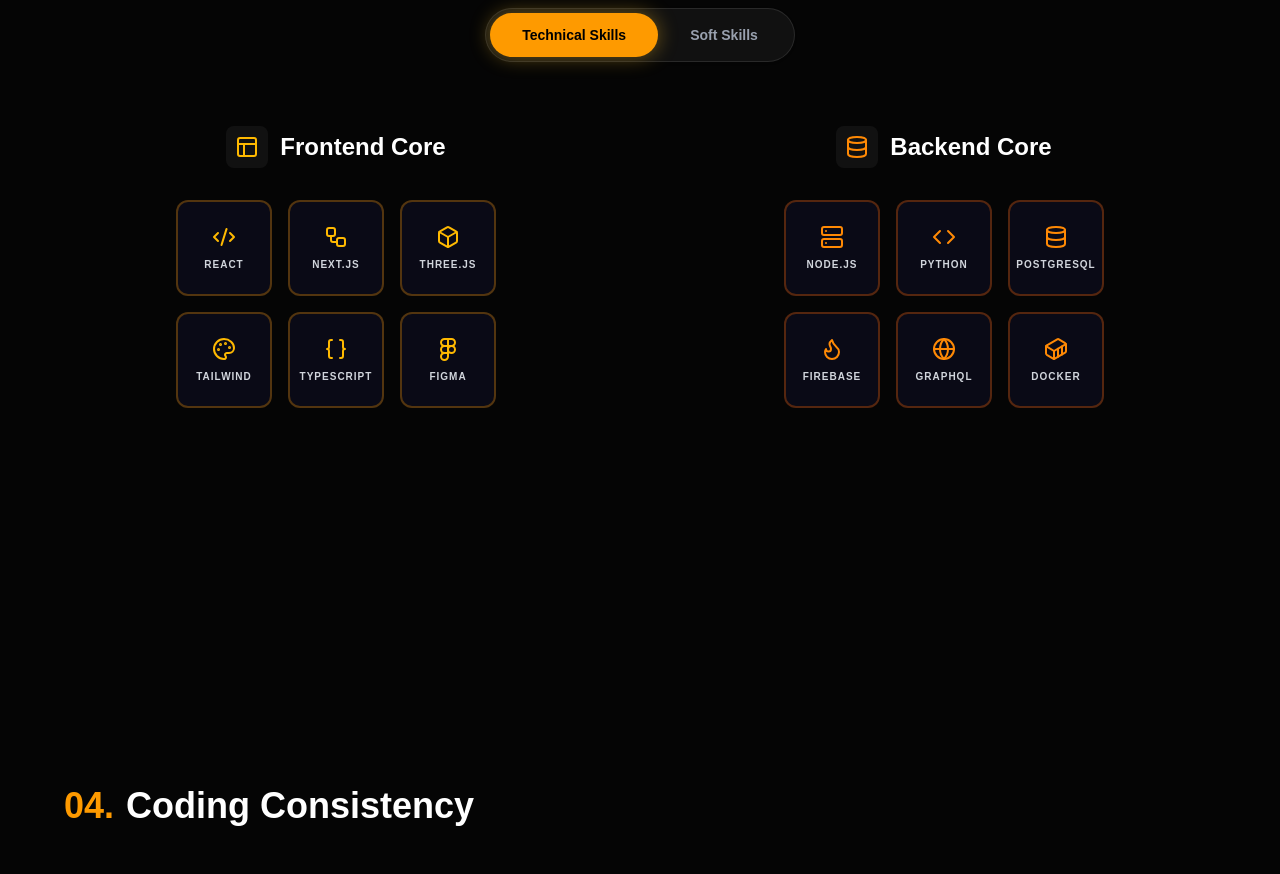
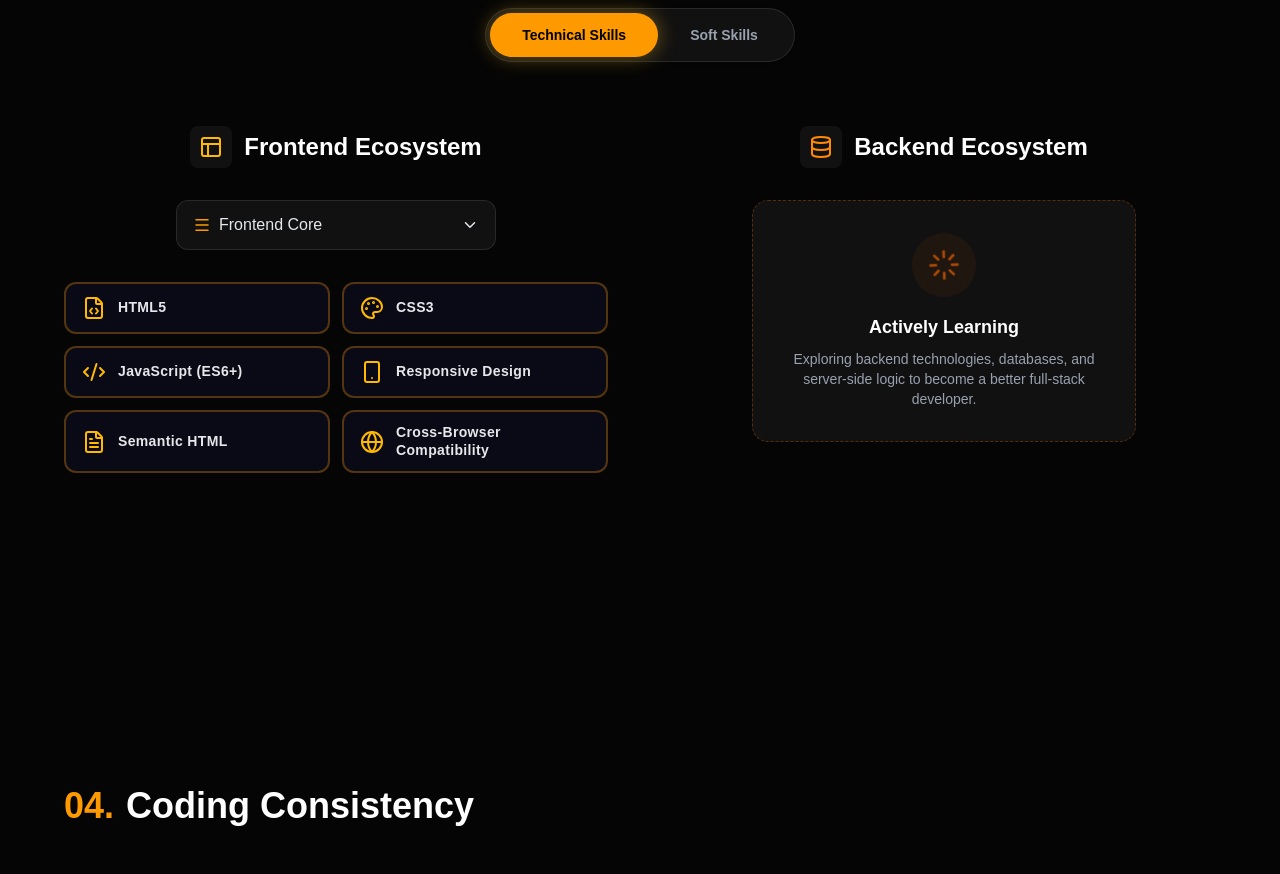
Before and after one commit to iamrohannpatel/Portfolio-Rohan, a React (Vite) app: page / in a window 1280 px wide. Shown: the part 2560-3434 px from the top of the page. Built offline with nearby package versions, Linux system fonts and the light colour scheme.

Commit message:
Improved the Skills Matrix

```diff
--- a/src/components/Skills.jsx
+++ b/src/components/Skills.jsx
@@ -18,37 +18,112 @@
     Zap,
     Lightbulb,
     MessageSquare,
-    Clock
+    Clock,
+    FileCode,
+    GitBranch,
+    Github,
+    TrendingUp,
+    Search,
+    Loader,
+    Smartphone,
+    FileText,
+    Grid,
+    Sparkles,
+    Move,
+    PenTool,
+    Type,
+    Moon,
+    Anchor,
+    Share2,
+    Rocket,
+    Image,
+    CheckCircle,
+    Terminal,
+    Wrench,
+    Package,
+    FileJson,
+    CheckSquare,
+    AlertTriangle,
+    Triangle,
+    Cloud,
+    ChevronDown,
+    Menu
 } from 'lucide-react';
 
 /* --- DATA CONSTANTS --- */
 
+/* --- NEW CATEGORIZED DATA --- */
+/* --- NEW CATEGORIZED DATA --- */
+const FRONTEND_NESTED_DATA = {
+    "Frontend Core": [
+        { name: "HTML5", icon: <FileCode size={24} /> },
+        { name: "CSS3", icon: <Palette size={24} /> },
+        { name: "JavaScript (ES6+)", icon: <Code2 size={24} /> },
+        { name: "Responsive Design", icon: <Smartphone size={24} /> },
+        { name: "Semantic HTML", icon: <FileText size={24} /> },
+        { name: "Cross-Browser Compatibility", icon: <Globe size={24} /> }
+    ],
+    "Styling & UI": [
+        { name: "CSS Flexbox", icon: <Layout size={24} /> },
+        { name: "CSS Grid", icon: <Grid size={24} /> },
+        { name: "CSS Animations", icon: <Sparkles size={24} /> },
+        { name: "CSS Transitions", icon: <Move size={24} /> },
+        { name: "UI Design Principles", icon: <PenTool size={24} /> },
+        { name: "Typography", icon: <Type size={24} /> },
+        { name: "Color Theory", icon: <Palette size={24} /> },
+        { name: "Dark / Light Theme Design", icon: <Moon size={24} /> }
+    ],
+    "Frameworks & Libraries": [
+        { name: "React", icon: <Code2 size={24} /> },
+        { name: "Tailwind CSS", icon: <Palette size={24} /> },
+        { name: "Bootstrap", icon: <Palette size={24} /> },
+        { name: "React Hooks", icon: <Anchor size={24} /> },
+        { name: "Context API", icon: <Share2 size={24} /> },
+        { name: "Component-Based Architecture", icon: <Box size={24} /> },
+        { name: "Vite", icon: <Zap size={24} /> }
+    ],
+    "Performance & Best Practices": [
+        { name: "Web Performance Optimisation", icon: <Rocket size={24} /> },
+        { name: "Lazy Loading", icon: <Clock size={24} /> },
+        { name: "Image Optimization", icon: <Image size={24} /> },
+        { name: "Clean Code Practices", icon: <CheckCircle size={24} /> },
+        { name: "Search Engine Optimisation", icon: <Search size={24} /> },
+        { name: "Web Accessibility (a11y)", icon: <Users size={24} /> }
+    ],
+    "Tools & Workflow": [
+        { name: "Git", icon: <GitBranch size={24} /> },
+        { name: "GitHub", icon: <Github size={24} /> },
+        { name: "VS Code", icon: <Terminal size={24} /> },
+        { name: "Chrome DevTools", icon: <Wrench size={24} /> },
+        { name: "NPM", icon: <Package size={24} /> },
+        { name: "Package Management", icon: <Box size={24} /> }
+    ],
+    "APIs & Integration": [
+        { name: "REST API Integration", icon: <Server size={24} /> },
+        { name: "JSON Handling", icon: <FileJson size={24} /> },
+        { name: "Form Validation", icon: <CheckSquare size={24} /> },
+        { name: "Error Handling", icon: <AlertTriangle size={24} /> }
+    ],
+    "Deployment": [
+        { name: "Vercel", icon: <Triangle size={24} /> },
+        { name: "Netlify", icon: <Cloud size={24} /> }
+    ]
+};
+
 const TECHNICAL_SKILLS = [
     {
-        category: "Frontend Core",
+        category: "Frontend Ecosystem", // Renamed for clarity
         color: "amber",
         icon: <Layout size={24} />,
-        skills: [
-            { name: "React", icon: <Code2 size={24} /> },
-            { name: "Next.js", icon: <Workflow size={24} /> },
-            { name: "Three.js", icon: <Box size={24} /> },
-            { name: "Tailwind", icon: <Palette size={24} /> },
-            { name: "TypeScript", icon: <Braces size={24} /> },
-            { name: "Figma", icon: <Figma size={24} /> }
-        ]
+        hasCategories: true, // Flag to trigger custom rendering
+        data: FRONTEND_NESTED_DATA
     },
     {
-        category: "Backend Core",
+        category: "Backend Ecosystem",
         color: "orange",
         icon: <Database size={24} />,
-        skills: [
-            { name: "Node.js", icon: <Server size={24} /> },
-            { name: "Python", icon: <Code size={24} /> },
-            { name: "PostgreSQL", icon: <Database size={24} /> },
-            { name: "Firebase", icon: <Flame size={24} /> },
-            { name: "GraphQL", icon: <Globe size={24} /> },
-            { name: "Docker", icon: <Container size={24} /> }
-        ]
+        isLearning: true,
+        skills: []
     }
 ];
 
@@ -118,61 +193,33 @@
 import useIsMobile from '../hooks/useIsMobile';
 import TiltCard from './TiltCard';
 
-/* --- INTERNAL COMPONENT: CUBE SKILL --- */
-const CubeSkill = ({ name, icon, color }) => {
+/* --- INTERNAL COMPONENT: SKILL STRIP --- */
+const SkillStrip = ({ name, icon, color }) => {
     const isAmber = color === 'amber';
 
-    // Static Base Styles
+    // Base Styles
     const baseBorder = isAmber ? 'border-amber-200 dark:border-amber-500/30' : 'border-orange-200 dark:border-orange-500/30';
-    const textColor = isAmber ? 'text-amber-600 dark:text-amber-400' : 'text-orange-600 dark:text-orange-400';
-
-    // Active Styles (for overlay)
-    const activeBorder = isAmber ? 'border-amber-400' : 'border-orange-400';
-    const activeBg = isAmber ? 'bg-amber-50 dark:bg-amber-500/10' : 'bg-orange-50 dark:bg-orange-500/10';
-    const activeShadow = isAmber ? 'shadow-[0_0_30px_rgba(251,191,36,0.4)]' : 'shadow-[0_0_30px_rgba(249,115,22,0.4)]';
-
-    // Bottom Plate Color
-    const plateColor = isAmber ? 'bg-amber-600' : 'bg-orange-600';
+    const activeBorder = isAmber ? 'group-hover:border-amber-500' : 'group-hover:border-orange-500';
+    const bgHover = isAmber ? 'group-hover:bg-amber-50 dark:group-hover:bg-amber-500/10' : 'group-hover:bg-orange-50 dark:group-hover:bg-orange-500/10';
+    const iconColor = isAmber ? 'text-amber-600 dark:text-amber-400' : 'text-orange-600 dark:text-orange-400';
 
     return (
-        <div className="relative w-24 h-24 group cursor-pointer perspective-1000">
-            {/* The Cube Face */}
         <div className={`
-                absolute inset-0
+            relative w-full group cursor-pointer
+            flex items-center gap-3 px-4 py-3
             bg-white dark:bg-[#0a0a16]
-                border-2 ${baseBorder}
+            border-2 ${baseBorder} ${activeBorder}
             rounded-xl
-                flex flex-col items-center justify-center gap-2
-                transition-transform duration-300
-                transform group-hover:-translate-y-2
-                z-10
-                shadow-lg dark:shadow-none
-                will-change-transform
+            transition-all duration-300
+            transform hover:-translate-y-1 hover:shadow-lg dark:hover:shadow-none
+            ${bgHover}
         `}>
-                {/* Active Overlay (Opacity Twin) */}
-                <div className={`absolute inset-[-2px] rounded-xl border-2 ${activeBorder} ${activeBg} ${activeShadow} opacity-0 group-hover:opacity-100 transition-opacity duration-300 pointer-events-none`} />
-
-                {/* Content */}
-                <div className={`${textColor} transform group-hover:scale-110 group-hover:rotate-3 transition-transform duration-300 relative z-10`}>
+            <div className={`${iconColor} transition-transform duration-300 group-hover:scale-110 flex-shrink-0`}>
                 {icon}
             </div>
-                <span className="text-gray-600 dark:text-gray-300 text-[10px] font-bold tracking-widest group-hover:text-amber-600 dark:group-hover:text-white uppercase text-center px-1 relative z-10 transition-colors">
+            <span className="text-gray-700 dark:text-gray-200 font-bold text-sm tracking-wide group-hover:text-gray-900 dark:group-hover:text-white transition-colors whitespace-normal break-words leading-tight">
                 {name}
             </span>
-            </div>
-
-            {/* 3D Depth Layer (Bottom Plate) */}
-            <div className={`
-                absolute inset-0
-                ${plateColor}
-                rounded-xl
-                opacity-0 group-hover:opacity-40
-                transform translate-x-2 translate-y-2
-                transition-all duration-300
-                blur-sm
-                -z-0
-                will-change-[opacity,transform]
-            `} />
         </div>
     );
 };
@@ -180,6 +227,22 @@
 /* --- MAIN SECTION COMPONENT --- */
 const SkillsSection = () => {
     const [skillType, setSkillType] = useState('technical');
+    const [frontendCategory, setFrontendCategory] = useState("Frontend Core");
+    const [isDropdownOpen, setIsDropdownOpen] = useState(false);
+    const dropdownRef = useRef(null);
+
+    // Close dropdown on click outside
+    React.useEffect(() => {
+        const handleClickOutside = (event) => {
+            if (dropdownRef.current && !dropdownRef.current.contains(event.target)) {
+                setIsDropdownOpen(false);
+            }
+        };
+        document.addEventListener("mousedown", handleClickOutside);
+        return () => {
+            document.removeEventListener("mousedown", handleClickOutside);
+        };
+    }, []);
 
     return (
         <section id="skills" className="py-16 md:py-20 px-4 bg-gray-50 dark:bg-transparent transition-colors duration-300">
@@ -217,7 +280,7 @@
                         /* TECHNICAL SKILLS: CUBE HIVES */
                         <div className="grid md:grid-cols-2 gap-16 animate-fade-in-up">
                             {TECHNICAL_SKILLS.map((cat, idx) => (
-                                <div key={idx} className="flex flex-col items-center">
+                                <div key={idx} className="flex flex-col items-center w-full">
                                     <div className="flex items-center gap-3 mb-8">
                                         <div className={`p-2 rounded-lg bg-white dark:bg-white/5 border border-gray-100 dark:border-transparent shadow-md dark:shadow-none ${cat.color === 'amber' ? 'text-amber-600 dark:text-amber-400' : 'text-orange-600 dark:text-orange-400'}`}>
                                             {cat.icon}
@@ -225,10 +288,48 @@
                                         <h3 className="text-2xl font-bold text-gray-900 dark:text-white">{cat.category}</h3>
                                     </div>
 
-                                    {/* Cube Grid */}
-                                    <div className="grid grid-cols-3 gap-2 md:gap-4 justify-items-center relative z-10">
-                                        {cat.skills.map((skill, sIdx) => (
-                                            <CubeSkill
+                                    {/* CATEGORY DROPDOWN LOGIC */}
+                                    {cat.hasCategories ? (
+                                        <div className="w-full flex flex-col items-center">
+                                            {/* Custom Dropdown */}
+                                            <div className="relative w-full max-w-xs mb-8 z-50 text-left" ref={dropdownRef}>
+                                                <button
+                                                    onClick={() => setIsDropdownOpen(!isDropdownOpen)}
+                                                    className="w-full flex items-center justify-between px-4 py-3 bg-white dark:bg-white/5 border border-gray-200 dark:border-white/10 rounded-xl text-gray-700 dark:text-gray-200 font-medium hover:border-amber-500 dark:hover:border-amber-500 transition-colors"
+                                                >
+                                                    <span className="flex items-center gap-2">
+                                                        <Menu size={18} className="text-amber-500" />
+                                                        {frontendCategory}
+                                                    </span>
+                                                    <ChevronDown size={18} className={`transform transition-transform ${isDropdownOpen ? 'rotate-180' : ''}`} />
+                                                </button>
+
+                                                {isDropdownOpen && (
+                                                    <div className="absolute top-full left-0 right-0 mt-2 bg-white dark:bg-[#1a1a1a] border border-gray-100 dark:border-white/10 rounded-xl shadow-2xl overflow-hidden max-h-64 overflow-y-auto z-50 animate-in fade-in zoom-in-95 duration-200">
+                                                        {Object.keys(cat.data).map((subCat) => (
+                                                            <button
+                                                                key={subCat}
+                                                                onClick={() => {
+                                                                    setFrontendCategory(subCat);
+                                                                    setIsDropdownOpen(false);
+                                                                }}
+                                                                className={`w-full text-left px-4 py-3 text-sm transition-colors flex items-center justify-between ${frontendCategory === subCat
+                                                                    ? 'bg-amber-50 dark:bg-amber-500/20 text-amber-600 dark:text-amber-400 font-bold'
+                                                                    : 'text-gray-600 dark:text-gray-300 hover:bg-gray-50 dark:hover:bg-white/5'
+                                                                    }`}
+                                                            >
+                                                                {subCat}
+                                                                {frontendCategory === subCat && <CheckCircle size={14} />}
+                                                            </button>
+                                                        ))}
+                                                    </div>
+                                                )}
+                                            </div>
+
+                                            {/* Skills Grid for Selected Category */}
+                                            <div className="grid grid-cols-1 sm:grid-cols-2 gap-3 w-full">
+                                                {cat.data[frontendCategory].map((skill, sIdx) => (
+                                                    <SkillStrip
                                                         key={sIdx}
                                                         name={skill.name}
                                                         icon={skill.icon}
@@ -236,6 +337,34 @@
                                                     />
                                                 ))}
                                             </div>
+                                        </div>
+                                    ) : (
+                                        /* NORMAL RENDER (BACKEND LEARN CARD ETC) */
+                                        <div className="w-full flex flex-col items-center">
+                                            {cat.isLearning ? (
+                                                <div className="flex flex-col items-center justify-center p-8 bg-white dark:bg-white/5 border border-dashed border-orange-300 dark:border-orange-500/30 rounded-2xl w-full max-w-sm text-center group hover:border-orange-500 transition-colors">
+                                                    <div className="bg-orange-100 dark:bg-orange-500/10 p-4 rounded-full mb-4 animate-pulse">
+                                                        <Loader size={32} className="text-orange-500 animate-spin" />
+                                                    </div>
+                                                    <h4 className="text-lg font-bold text-gray-900 dark:text-white mb-2">Actively Learning</h4>
+                                                    <p className="text-gray-600 dark:text-gray-400 text-sm">
+                                                        Exploring backend technologies, databases, and server-side logic to become a better full-stack developer.
+                                                    </p>
+                                                </div>
+                                            ) : (
+                                                <div className="grid grid-cols-1 sm:grid-cols-2 gap-3 w-full">
+                                                    {cat.skills.map((skill, sIdx) => (
+                                                        <SkillStrip
+                                                            key={sIdx}
+                                                            name={skill.name}
+                                                            icon={skill.icon}
+                                                            color={cat.color}
+                                                        />
+                                                    ))}
+                                                </div>
+                                            )}
+                                        </div>
+                                    )}
                                 </div>
                             ))}
                         </div>
```
Lines whose indentation alone changed are shown as unchanged.
